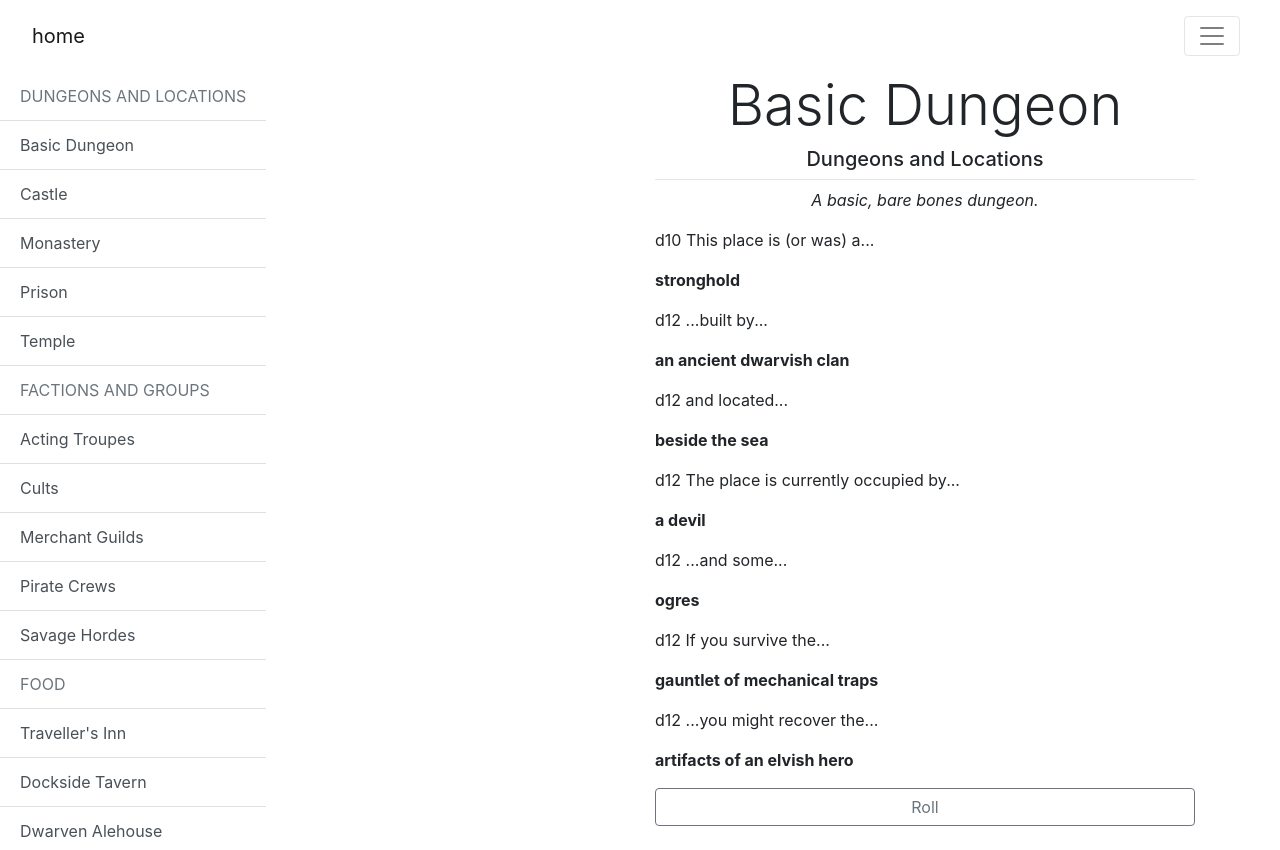
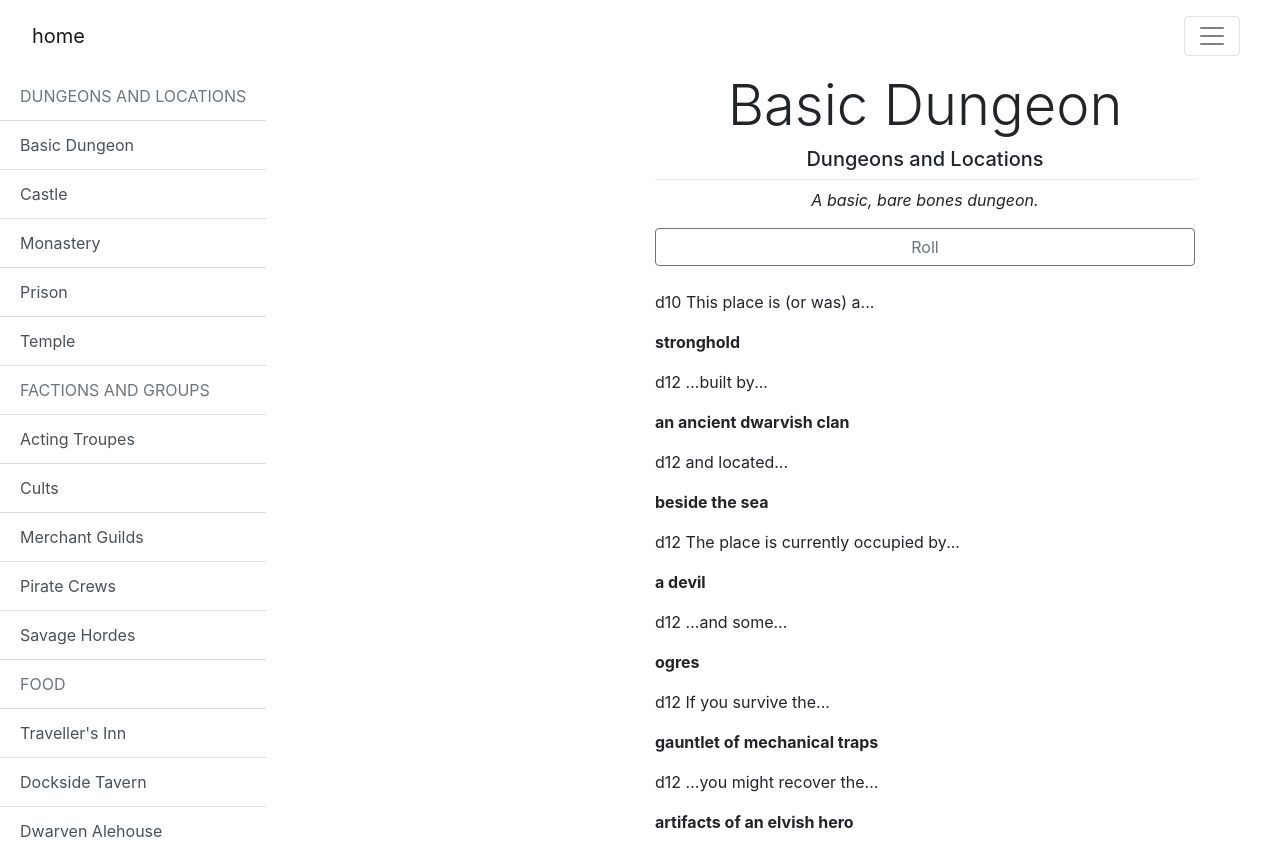
Before and after one commit to rvilarettuma/table-of-tables, a React (Create React App) app: page / in a window 1280 px wide. Both pictures are taken after a click on the button "Get Started". Before the commit the page ends 826 px from the top, so only its background shows below. Built offline with nearby package versions, Linux system fonts and the light colour scheme.

Commit message:
move button to top of page

```diff
--- a/src/Application/Generator/Generator.js
+++ b/src/Application/Generator/Generator.js
@@ -15,7 +15,6 @@ export default class Generator extends Component {
       file_data: []
     };
     this.renderMain = this.renderMain.bind(this);
-    this.renderContent = this.renderContent.bind(this);
     this.fetchData = this.fetchData.bind(this);
     this.setName = this.setName.bind(this);
     this.roll = this.roll.bind(this);
@@ -37,6 +36,13 @@ export default class Generator extends Component {
   }
 
   renderMain() {
+    let items = [];
+    let d = this.state.file_data;
+    Object.keys(d).forEach((i) => {
+      items.push(<p key={'p_' + i}>{d[i].sentence}</p>);
+      const rand = Math.floor((Math.random() * d[i].secondary.length));
+      items.push(<p className="font-weight-bolder" key={'p1_' + i }>{d[i].secondary[rand]}</p>)
+    });
     return (
       <div>
         <Container>
@@ -49,8 +55,9 @@ export default class Generator extends Component {
                 <h5 className="text-md-center">{this.state.currentCategory}</h5>
                 <hr className="my-2"/>
                 <p className="font-italic text-sm-center">{this.state.currentDescription}</p>
-                {this.renderContent()}
                 <Button block outline onClick={this.roll}>Roll</Button>
+                <br/>
+                {items}
               </Col>
           </Row>
         </Container>
@@ -58,24 +65,11 @@ export default class Generator extends Component {
     );
   }
 
-  renderContent() {
-    let items = [];
-    let d = this.state.file_data;
-    Object.keys(d).forEach((i) => {
-      items.push(<p key={'p_' + i}>{d[i].sentence}</p>);
-      const rand = Math.floor((Math.random() * d[i].secondary.length));
-      items.push(<p className="font-weight-bolder" key={'p1_' + i }>{d[i].secondary[rand]}</p>)
-    });
-    return (items);
-  }
-
   fetchData() {
-    console.log("fetching data...");
     fetch(`dl_tables/${this.state.file}.json`)
       .then((res) => res.json())
       .then(data => this.setState({file_data: data}))
       .catch(err => console.error(err));
-    console.log("data fetched!");
   }
 
   roll() {
```
